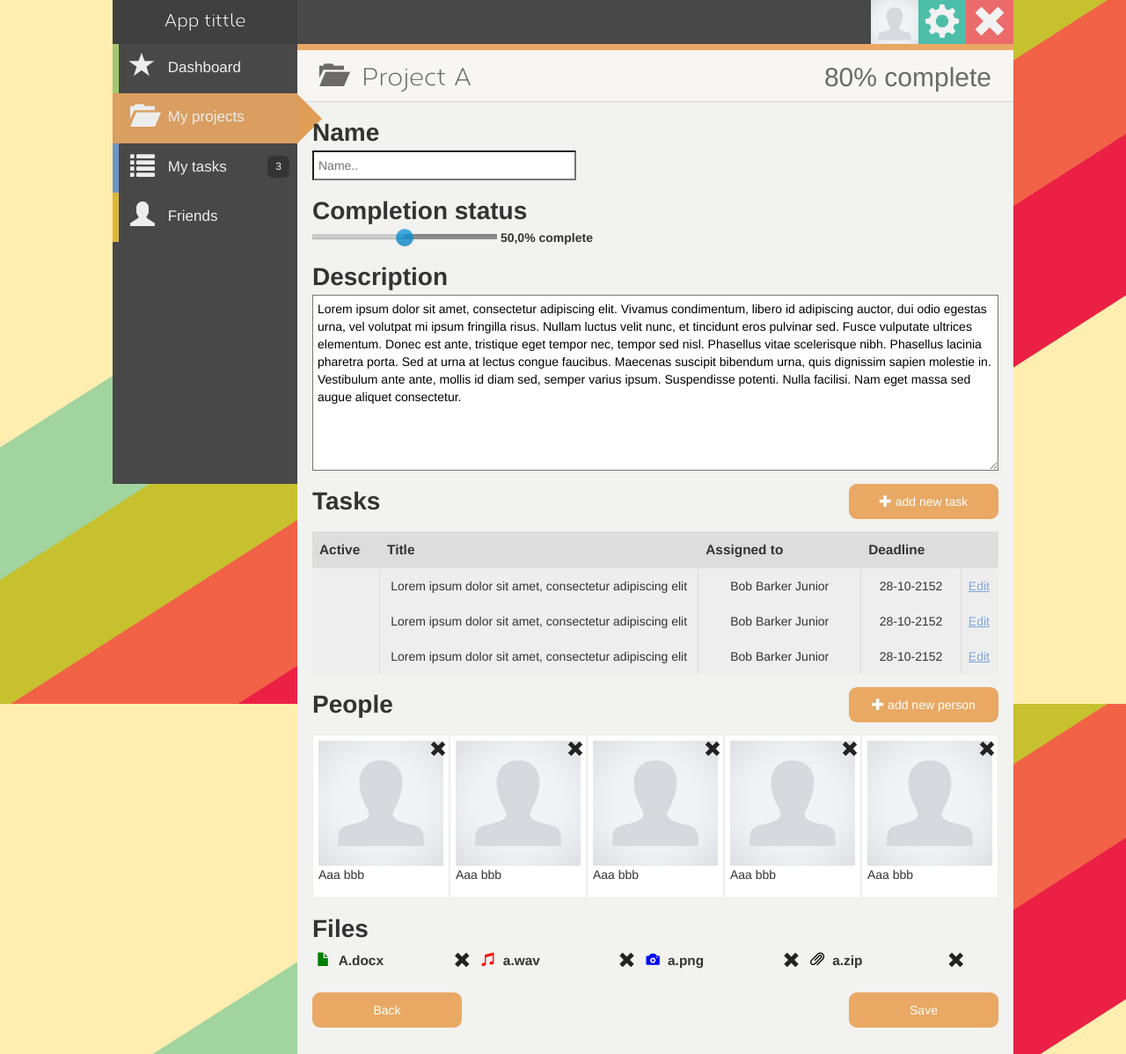
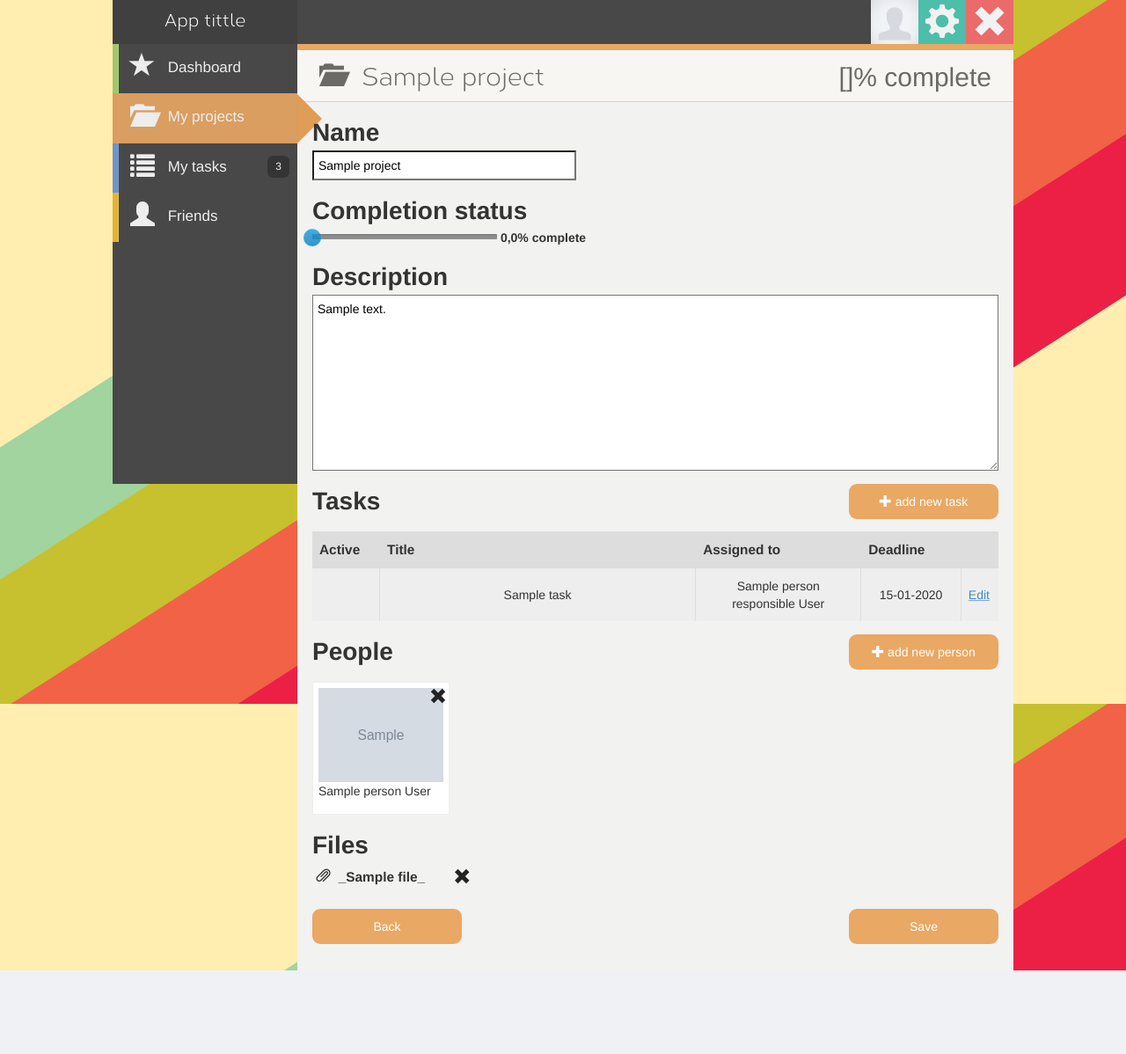
Before and after one commit to ProjectIT/Project_ZTW, a Django app: template projects/templates/project_write.html in a window 1280 px wide. Shown: the whole page at 88% size. After the commit the page ends 1103 px from the top, so only its background shows below. Run offline with Django 3.2, Linux system fonts and the light colour scheme; the template is opened without the code that fills it: most values are stand-ins (such as "Sample title", 1, 10 or a date in 2020); grey boxes marked "Sample" are stand-in pictures; some libraries are stand-ins or nearby versions.

Commit message:
Project write template ( used for project edit & create) is now based on python-provided data

```diff
--- a/projects/task_urls.py
+++ b/projects/task_urls.py
@@ -4,6 +4,7 @@
 
 urlpatterns = [
 	url(r'^(?P<id>\d+)/edit$', views.task_edit, name='task_edit'),
+	url(r'^create$', views.task_edit, name='task_create'),
     url(r'^(?P<id>\d+)$', views.task, name='task'),
 
 	url(r'^user/(?P<id>\d+)$', views.user_tasks_list, name='user_tasks_list') # tasks for user
--- a/projects/templates/project_write.html
+++ b/projects/templates/project_write.html
@@ -2,17 +2,17 @@
 
 {% block head %}
 	<link rel="stylesheet" type="text/css" href="{{ STATIC_URL }}project.css" />
-    <!--https://github.com/seiyria/bootstrap-slider-->
-	<!--<script src="bootstrap/js/bootstrap-slider.js" type="text/javascript"></script> -->
 	<script src="{{ STATIC_URL }}bootstrap/js/bootstrap-slider.js" type="text/javascript"></script>
 {% endblock %}
 
 {% block title %}
-	Project A
+	{{ project.name|default:"Create new project" }}
 {% endblock %}
 
 {% block title_right %}
-	<h2>80% complete</h2>
+        {% if not new_project %}
+            <h2>{{ project.complete }}% complete</h2>
+        {% endif %}
 {% endblock %}
 
 {% block page_end %}
@@ -23,14 +23,15 @@
 		$("#completion-slider").on('slide', function(slideEvt) {
 			$("#completion-slider-val").text(slideEvt.value+"% complete");
 		});
-		$("#completion-slider").slider('setValue', 50);
+        $("#completion-slider").slider('setValue', {{ project.complete|default:0 }});
+
 	</script>
 {% endblock %}
 
 {% block content %}
 	<section class="data-section">
 		<header>Name</header>
-		<input id="project-name" type="text" name="project-name" placeholder="Name..">
+        <input id="project-name" type="text" name="project-name" placeholder="Name.." value="{{ project.name|default:"" }}">
 	</section>
 
 	<section class="data-section">
@@ -41,10 +42,10 @@
 
 	<section class="data-section">
 		<header>Description</header>
-		<textarea id="project-note" rows="3" name="project-note" placeholder="Add description..">
-Lorem ipsum dolor sit amet, consectetur adipiscing elit. Vivamus condimentum, libero id adipiscing auctor, dui odio egestas urna, vel volutpat mi ipsum fringilla risus. Nullam luctus velit nunc, et tincidunt eros pulvinar sed. Fusce vulputate ultrices elementum. Donec est ante, tristique eget tempor nec, tempor sed nisl. Phasellus vitae scelerisque nibh. Phasellus lacinia pharetra porta. Sed at urna at lectus congue faucibus. Maecenas suscipit bibendum urna, quis dignissim sapien molestie in. Vestibulum ante ante, mollis id diam sed, semper varius ipsum. Suspendisse potenti. Nulla facilisi. Nam eget massa sed augue aliquet consectetur.
-		</textarea>
+		<textarea id="project-note" rows="3" name="project-note" placeholder="Add description..">{{ project.description|default:"" }}</textarea>
 	</section>
+
+{% if not new_project %}
 
 	<section class="data-section">
 		<div id="view-header-right">
@@ -62,27 +63,24 @@
 				<th class="tasks-cell tasks-col4">Deadline</th>
 				<th class="tasks-cell tasks-col4"></th>
 			</tr>
+
+            {% for task in project.tasks %}
             <tr>
                 <td class="tasks-cell tasks-col1"></td>
-				<td class="tasks-cell tasks-col2">Lorem ipsum dolor sit amet, consectetur adipiscing elit</td>
-				<td class="tasks-cell tasks-col3">Bob Barker Junior</td>
-				<td class="tasks-cell tasks-col4">28-10-2152</td>
-				<td class="tasks-cell tasks-col4 tasks-edit">Edit</td>
+                <td class="tasks-cell tasks-col2">{{ task.title }}</td>
+                <td class="tasks-cell tasks-col3">
+                        {{ task.personResponsible.name }}&nbsp;{{ task.personResponsible.lastName }}
+                </td>
+                <td class="tasks-cell tasks-col4">{{ task.deadline|date:"d-m-Y" }}</td>
+                <td class="tasks-cell tasks-col4 tasks-edit">
+                    <!--TODO fill url to go back to project edit-->
+                    <a href="{% url 'task_edit' task.id %}">
+                        Edit
+                    </a>
+                </td>
             </tr>
-			<tr>
-				<td class="tasks-cell tasks-col1"></td>
-				<td class="tasks-cell tasks-col2">Lorem ipsum dolor sit amet, consectetur adipiscing elit</td>
-				<td class="tasks-cell tasks-col3">Bob Barker Junior</td>
-				<td class="tasks-cell tasks-col4">28-10-2152</td>
-				<td class="tasks-cell tasks-col4 tasks-edit">Edit</td>
-			</tr>
-			<tr>
-				<td class="tasks-cell tasks-col1"></td>
-				<td class="tasks-cell tasks-col2">Lorem ipsum dolor sit amet, consectetur adipiscing elit</td>
-				<td class="tasks-cell tasks-col3">Bob Barker Junior</td>
-				<td class="tasks-cell tasks-col4">28-10-2152</td>
-				<td class="tasks-cell tasks-col4 tasks-edit">Edit</td>
-			</tr>
+            {% endfor %}
+
 		</table>
 	</section>
 
@@ -97,79 +95,53 @@
 		<!--TODO show only admins and make the 'view all' button ?-->
 		<!--TODO for each person add connection type: { admin/progr./etc}-->
 		<ul id="people-list" class="clearfix">
+             {% for person in project.people %}
             <li class="people-list-item">
                 <p class="person-remove">
+                    <!--TODO person remove from project-->
 					<span class="glyphicon glyphicon-remove"></span>
 				<p>
-				<img src="{{ STATIC_URL }}stub_imgs/avatar2.jpg">
-				Aaa bbb
+				<img src="{{ STATIC_URL }}{{ person.avatarPath}}">
+				{{ person.name }}&nbsp;{{ person.lastName }}
 			</li>
-			<li class="people-list-item">
-				<p class="person-remove">
-					<span class="glyphicon glyphicon-remove"></span>
-				<p>
-				<img src="{{ STATIC_URL }}stub_imgs/avatar2.jpg">
-				Aaa bbb
-			</li>
-			<li class="people-list-item">
-				<p class="person-remove">
-					<span class="glyphicon glyphicon-remove"></span>
-				<p>
-				<img src="{{ STATIC_URL }}stub_imgs/avatar2.jpg">
-				Aaa bbb
-			</li>
-			<li class="people-list-item">
-				<p class="person-remove">
-					<span class="glyphicon glyphicon-remove"></span>
-				<p>
-				<img src="{{ STATIC_URL }}stub_imgs/avatar2.jpg">
-				Aaa bbb
-			</li>
-			<li class="people-list-item">
-				<p class="person-remove">
-					<span class="glyphicon glyphicon-remove"></span>
-				<p>
-				<img src="{{ STATIC_URL }}stub_imgs/avatar2.jpg">
-				Aaa bbb
+            {% endfor %}
 
-			</li>
 		</ul>
 	</section>
 
 	<section class="data-section">
 		<header>Files</header>
 		<ul id="files-list" class="clearfix">
-			<li class="files-list-item" data-type="document">
+            {% for file in project.files %}
+            <li class="files-list-item" data-type="{{file.type|lower}}">
+                <!--TODO add some :hover, because there is a lot of confusion-->
+
+                <!--icon-->
+                {% if file.type == "Document" %}
                     <span class="glyphicon glyphicon-file"></span>
-				<b>A.docx</b>
+                {% else %}
+                    {% if file.type == "Image" %}
+                        <span class="glyphicon glyphicon-camera"></span>
+                    {% else %}
+                        {% if file.type == "Sound" %}
+                            <span class="glyphicon glyphicon-music"></span>
+                        {% else %}
+                            <span class="glyphicon glyphicon-paperclip"></span>
+                        {% endif %}
+                    {% endif %}
+                {% endif %}
+
+                 <!--file name-->
+                <b>_{{ file.name }}_</b>
                 <p class="person-remove">
 					<span class="glyphicon glyphicon-remove"></span>
 				<p>
             </li>
-			<li class="files-list-item" data-type="sound">
-				<span class="glyphicon glyphicon-music"></span>
-				<b>a.wav</b>
-				<p class="person-remove">
-					<span class="glyphicon glyphicon-remove"></span>
-				<p>
-			</li>
-			<li class="files-list-item" data-type="image">
-				<span class="glyphicon glyphicon-camera"></span>
-				<b>a.png</b>
-				<p class="person-remove">
-					<span class="glyphicon glyphicon-remove"></span>
-				<p>
-			</li>
-			<li class="files-list-item" data-type="other">
-				<span class="glyphicon glyphicon-paperclip"></span>
-				<b>a.zip</b>
-				<p class="person-remove">
-					<span class="glyphicon glyphicon-remove"></span>
-				<p>
-			</li>
+            {% endfor %}
+
 		</ul>
 	</section>
-
+{% endif %}
 
 	<!--save and back buttons-->
 	<div class="project-button pull-left">
--- a/projects/urls.py
+++ b/projects/urls.py
@@ -4,6 +4,7 @@
 
 urlpatterns = [
 	url(r'^(?P<id>\d+)/edit$', views.project_edit, name='project_edit'),
+	url(r'^create$', views.project_create, name='project_create'),
     url(r'^(?P<id>\d+)$', views.project, name='project'),
 
 	#TODO lists
```
Also changed, not shown: projects/views.py (+34 -9 lines). Lines whose indentation alone changed are shown as unchanged.
